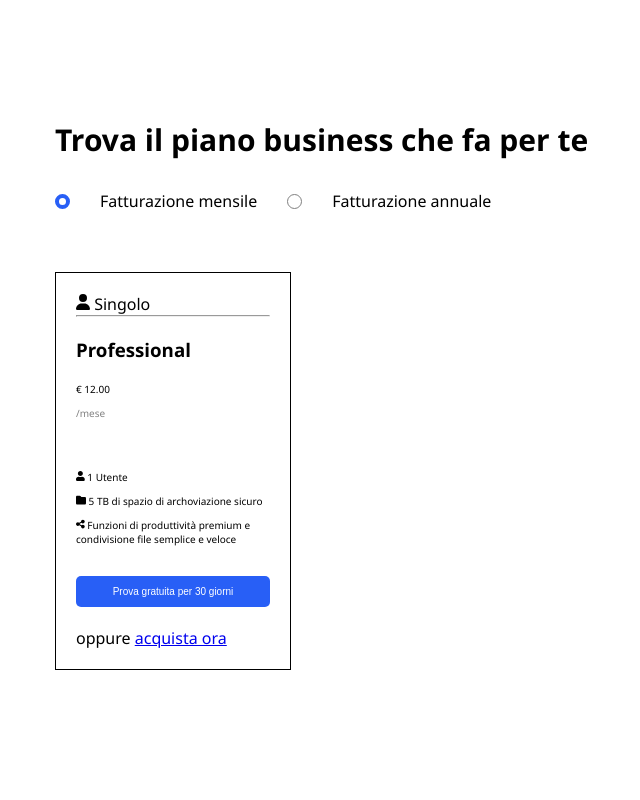
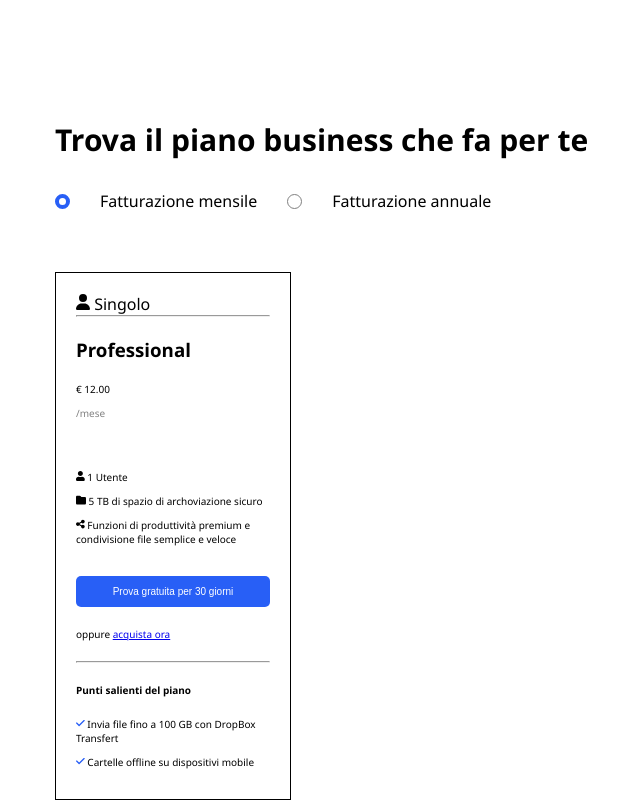
Before and after one commit to Alice-Rossi-03/htmlcss-dropbox, a plain HTML site: page index.html in a window 1280 px wide. Shown: the part 671-1471 px from the top of the page, without its empty margins (201-841 px from the left). Before the commit the page ends 1341 px from the top, so only its background shows below. Drawn offline with Linux system fonts and the light colour scheme.

Commit message:
feat (main) prima card fatta

```diff
--- a/assets/style.css
+++ b/assets/style.css
@@ -186,3 +186,20 @@ button:hover{
     margin-bottom: 50px;
     font-size: 10px;
 }
+
+.purchase-now{
+    font-size: 10px;
+}
+
+.keypoints-title{
+    font-size: 10px;
+    margin-bottom: 20px;
+}
+
+.icon-filled-blue{
+    fill: rgb(40, 95, 246);
+}
+
+.main-card hr{
+    margin-block: 20px;
+}
--- a/index.html
+++ b/index.html
@@ -102,8 +102,20 @@
 
                     <button>Prova gratuita per 30 giorni</button>
 
-                    <div>oppure <a href="#">acquista ora</a></div>
+                    <div class="purchase-now">oppure <a href="#">acquista ora</a></div>
 
+                    <hr>
+
+                    <div class="keypoints-title"><strong>Punti salienti del piano</strong></div>
+
+                    <ul>
+                        <li>
+                            <svg xmlns="http://www.w3.org/2000/svg" height="1em" viewBox="0 0 448 512" class="icon-filled-blue"><!--! Font Awesome Free 6.4.2 by @fontawesome - https://fontawesome.com License - https://fontawesome.com/license (Commercial License) Copyright 2023 Fonticons, Inc. --><path d="M438.6 105.4c12.5 12.5 12.5 32.8 0 45.3l-256 256c-12.5 12.5-32.8 12.5-45.3 0l-128-128c-12.5-12.5-12.5-32.8 0-45.3s32.8-12.5 45.3 0L160 338.7 393.4 105.4c12.5-12.5 32.8-12.5 45.3 0z"/></svg>
+                            Invia file fino a 100 GB con DropBox Transfert</li>
+                        <li>
+                            <svg xmlns="http://www.w3.org/2000/svg" height="1em" viewBox="0 0 448 512" class="icon-filled-blue"><!--! Font Awesome Free 6.4.2 by @fontawesome - https://fontawesome.com License - https://fontawesome.com/license (Commercial License) Copyright 2023 Fonticons, Inc. --><path d="M438.6 105.4c12.5 12.5 12.5 32.8 0 45.3l-256 256c-12.5 12.5-32.8 12.5-45.3 0l-128-128c-12.5-12.5-12.5-32.8 0-45.3s32.8-12.5 45.3 0L160 338.7 393.4 105.4c12.5-12.5 32.8-12.5 45.3 0z"/></svg>
+                            Cartelle offline su dispositivi mobile</li>
+                    </ul>
 
                 </div>
 
```
